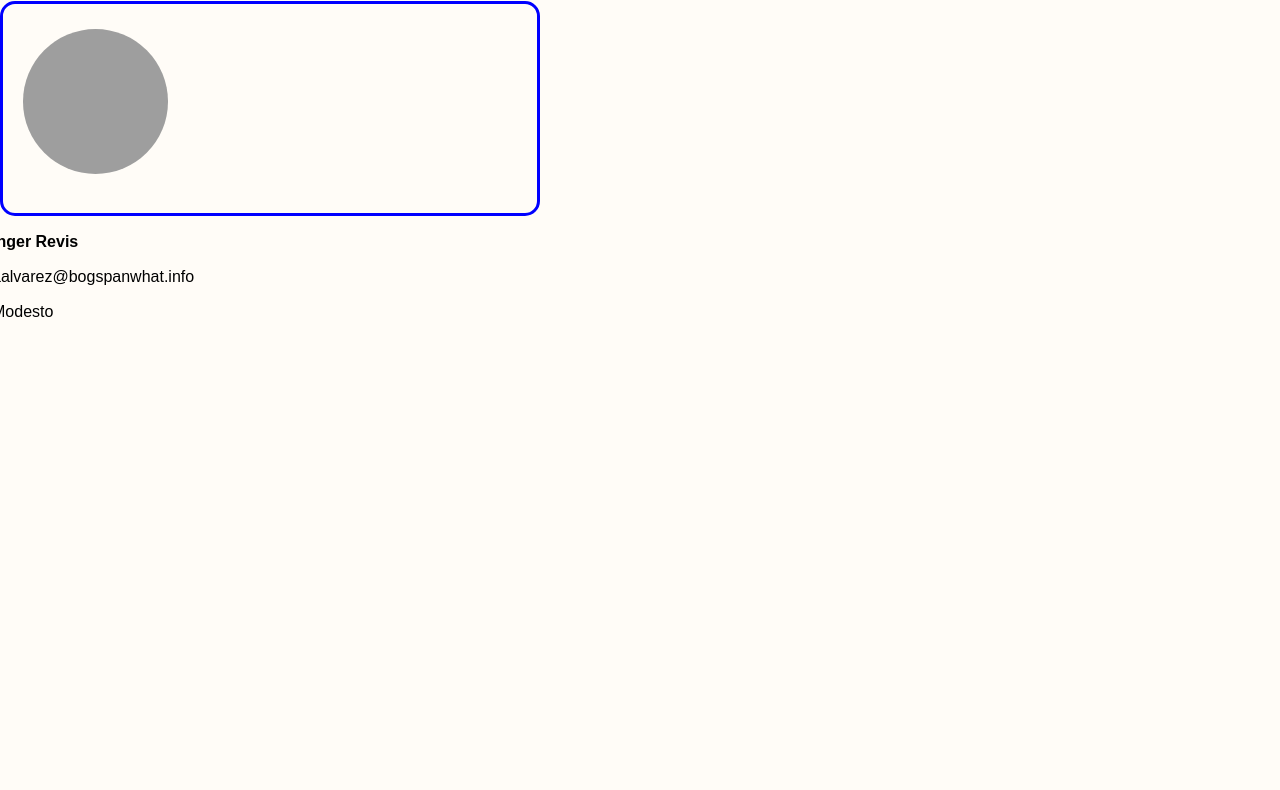
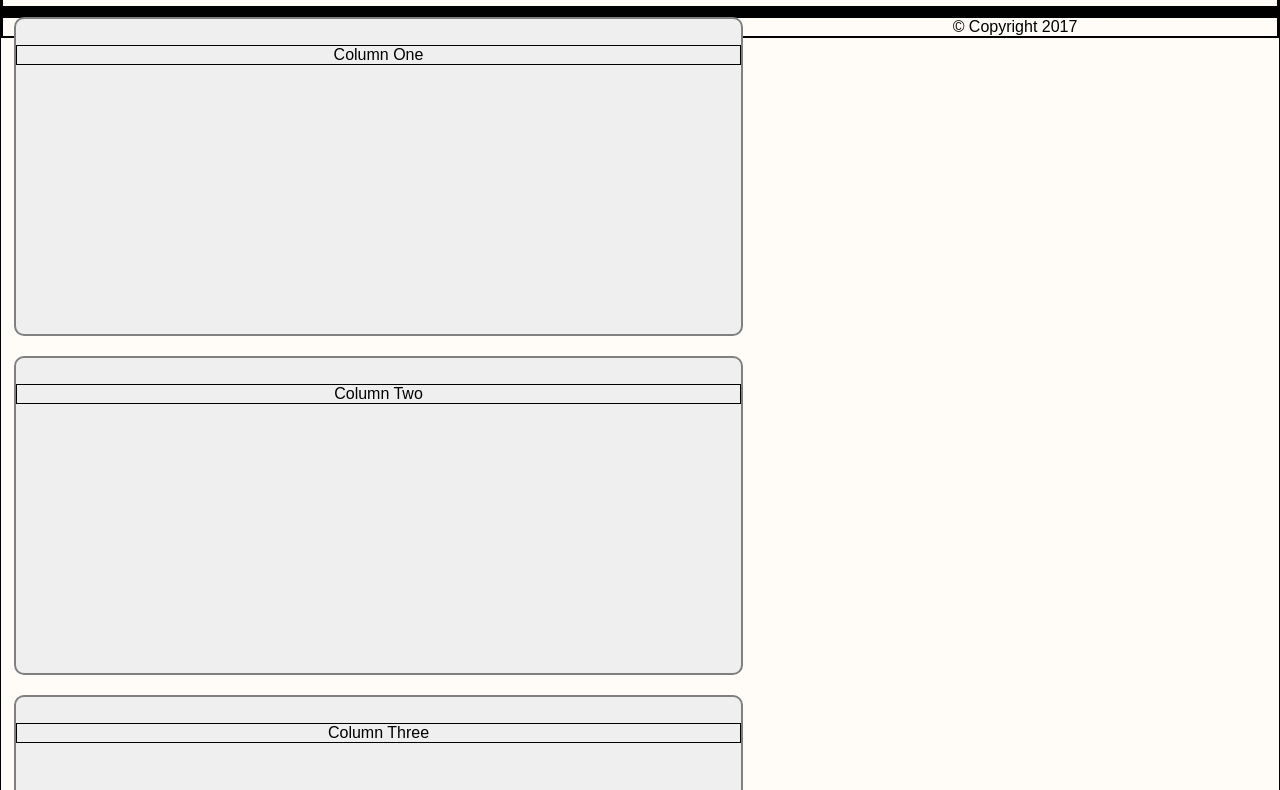
Before and after one commit to apalm112/FSJS-Use-Public-API-to-Create-Employee-Directory, a plain HTML site: page index.html in a window 1280 px wide. Shown: the part 73-863 px from the top of the page. Before the commit the page ends 800 px from the top, so only its background shows below. Drawn offline with nearby package versions, Linux system fonts and the light colour scheme; no server answers; grey boxes are pictures that could not be loaded.

Commit message:
Added 960Grid layout to try it out.

```diff
--- /dev/null
+++ b/css/960.css
@@ -0,0 +1,19 @@
+body {
+	min-width:960px;
+}
+
+.container_12 {
+	margin-left:auto;
+	margin-right:auto;
+	max-width: 100%;
+}
+
+
+
+.grid_4 {
+	display:inline;
+	float:left;
+	margin-left:10px;
+	margin-right:10px
+	width:750px
+}
--- a/css/style.css
+++ b/css/style.css
@@ -1,11 +1,12 @@
 /*  Base Styles -------------------------------------------------- */
 * {
-	/*border: 1px black solid;*/
-	box-sizing: border-box;
+	border: 1px black solid;
+	text-align: center;
 }
 
 body {
 	background: #fffcf7;
+	box-sizing: border-box;
 }
 
 h1 {
@@ -20,6 +21,7 @@ ul {
 }
 
 li {
+	display: inline;
 	line-height: 35px;
 }
 
@@ -41,20 +43,55 @@ ul {
 	border-radius: 15px;
 }
 
-.box {
-	border: 3px solid blue;
-	border-radius: 15px;
-	/*max-width: 32%;  OR */
-	width: 540px;
-	height: 215px;
-
+/* 960 GRID */
+.article {
+	margin: 20px 0px 10px 10px;
+	padding: 10px 0 5px 0;
+	height: 300px;
+	width: 725px;
+	background-color: #efefef;
+	border: 2px solid grey;
+	border-radius: 10px;
+	margin: 10px 10px;
 }
-
 
 .name {
 	font-weight: bold;
 }
 
 /*div ul li {
-	max-width: 33%;
+max-width: 33%;
 }*/
+
+.boxes {
+	/*border: 3px solid blue;
+	border-radius: 15px;*/
+	/*max-width: 32%;  OR */
+	/*width: 540px;
+	height: 215px;*/
+}
+
+/* ------------------------ */
+.boxes {
+  width: 480px;
+  margin: 3em auto 0;
+ }
+
+  .boxes .box {
+    background: #EFEFEF;
+    width: 355px;
+    height: 80px;
+    float: right;
+    margin-right: 0;
+    margin-bottom: 0;
+    padding: 0.75em;
+    cursor: pointer;
+    box-sizing: border-box;
+    transition: 0.2s ease;
+  /*  background-size: 100px 100px;
+    background-repeat: no-repeat;
+    background-position: center center;*/
+	}
+    .boxes .box:nth-child(3n) {
+      /*margin-right: 0;*/
+		 }
--- a/index.html
+++ b/index.html
@@ -5,6 +5,7 @@
 		<meta name="viewport" content="width=device-width, initial-scale=1.0">
 		<title>Awesome Startup</title>
 		<link rel="stylesheet" href="css/normalize.css">
+		<link rel="stylesheet" type="text/css" media="all" href="css/960.css" />
 		<link rel="stylesheet" href="css/style.css">
 	</head>
 	<body>
@@ -13,15 +14,52 @@
 			<!-- Create <ul class=""> & <li class="">'s w/ random users dynamically from .ajax()  -->
 
 			<h1>AWESOME STARTUP EMPLOYEE DIRECTORY</h1>
-			<div class="box">
-				<img src="https://randomuser.me/api/portraits/med/men/70.jpg"></li>
-				<ul>
-					<li class="rando_li name">Inger Revis</li>
-					<li class="rando_li">aalvarez@bogspanwhat.info</li>
-					<li class="rando_li">Modesto</li>
-					</li>
-				</ul>
+			<!-- <div class="boxes">
+
+			</div> -->
+
+
+		<!-- ROW ONE -->
+		<div class="container_12 clearfix">
+			<div class="article grid_4">
+				<p>Column One</p>
 			</div>
+			<div class="article grid_4">
+				<p>Column Two</p>
+			</div>
+			<div class="article grid_4">
+				<p>Column Three</p>
+			</div>
+		</div>
+		<!-- ROW TWO -->
+		<div class="container_12 clearfix">
+			<div class="article grid_4">
+				<p>Column One</p>
+			</div>
+			<div class="article grid_4">
+				<p>Column Two</p>
+			</div>
+			<div class="article grid_4">
+				<p>Column Three</p>
+			</div>
+		</div>
+		<!-- ROW THREE -->
+		<div class="container_12 clearfix">
+			<div class="article grid_4">
+				<p>Column One</p>
+			</div>
+			<div class="article grid_4">
+				<p>Column Two</p>
+			</div>
+			<div class="article grid_4">
+				<p>Column Three</p>
+			</div>
+		</div>
+
+
+
+
+
 
 			<!-- Modal setup, will use CSS to show/hide it -->
 			<div id="modal">
@@ -32,7 +70,7 @@
 			</div>
 		</main>
 
-		<footer></footer>
+		<footer>&copy; Copyright 2017</footer>
 		<script src="https://code.jquery.com/jquery-3.2.1.js"
   integrity="sha256-DZAnKJ/6XZ9si04Hgrsxu/8s717jcIzLy3oi35EouyE="
   crossorigin="anonymous"></script>
--- a/randomUser.js
+++ b/randomUser.js
@@ -7,12 +7,12 @@ function displayRandomUser(data) {
 	$.each(data.results, function(idx, picture) {
 		randoHTML += '<ul>';
 		randoHTML += '<img src=' + data.results[idx].picture.medium + '>';
-		randoHTML += '<li class="rando_li name">' + data.results[idx].name.first + ' ' + data.results[idx].name.last + '</li>';
-		randoHTML += '<li class="rando_li">' + data.results[idx].email + '</li>';
-		randoHTML += '<li class="rando_li">' + data.results[idx].location.city + '</li>';
+		randoHTML += '<li class="box name">' + data.results[idx].name.first + ' ' + data.results[idx].name.last + '</li>';
+		randoHTML += '<li class="box">' + data.results[idx].email + '</li>';
+		randoHTML += '<li class="box">' + data.results[idx].location.city + '</li>';
 		randoHTML += '</ul>';
 	});
-	$('.box').html(randoHTML);
+	$('.boxes').html(randoHTML);
 }	// end displayRandomUser()
 
 function displayModal(data) {
```
